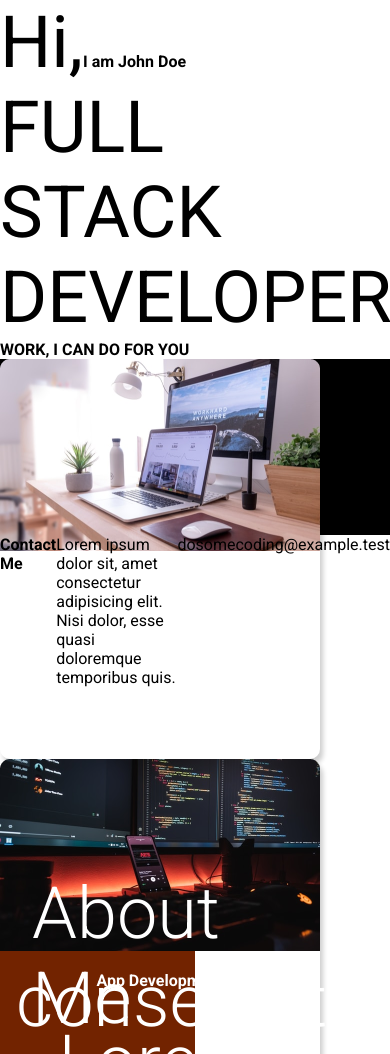
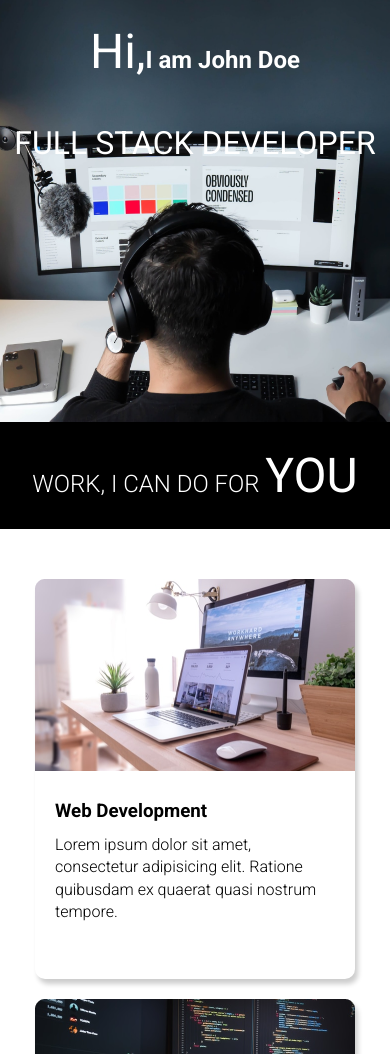
Before and after one commit to GopiWebDev/developer_landing_page, a plain HTML site: page index.html in a window 390 px wide. Shown: the top 1054 px of the page. Drawn offline with Linux system fonts and the light colour scheme.

Commit message:
added responsiveness

```diff
--- a/style.css
+++ b/style.css
@@ -2,68 +2,67 @@
   margin: 0;
   padding: 0;
   box-sizing: border-box;
-  font-size: 16px;
+}
+
+html,
+body {
+  line-height: 1.4;
+  font-weight: 300;
   font-family: "Roboto", sans-serif;
 }
 
-.main {
-  width: 100%;
+.hero_section {
+  background: url(images/developer.png);
   min-height: 100vh;
-  background: url(images/developer.png);
   background-position: center;
   background-size: cover;
   background-repeat: no-repeat;
 }
 
-.txt_cont {
+.txt_container {
   color: white;
+  max-width: 900px;
   margin: 0 auto;
-  max-width: 900px;
-  padding-top: 4.2em;
+  padding-top: 4em;
   line-height: 5.2em;
 }
 
-h1 {
-  font-weight: 400;
-  font-size: 4.5em;
-}
-
-h2 .lg_txt {
+.lg_txt {
   font-size: 4.5em;
   font-weight: 400;
 }
 
-h2 .sm_txt {
-  font-size: 1.5em;
-  font-weight: 600;
+.black_box {
+  background-color: black;
+  padding: 20px;
 }
 
-.work {
-  width: 100%;
-  height: 11em;
-  background-color: black;
+.black_box h2 {
+  font-size: 4.5em;
   color: white;
   text-align: center;
+  font-weight: 300;
 }
 
-.work p {
-  font-size: 4.5em;
-  font-weight: 300;
-  padding-top: 0.4em;
-}
-
-.work span {
+.black_box span {
   font-size: 6rem;
   font-weight: 400;
   color: white;
 }
 
-.stacks {
+.work {
   display: grid;
   gap: 20px;
   grid-template-columns: repeat(auto-fit, minmax(320px, 1fr));
   max-width: 1100px;
   margin: 50px auto;
+}
+
+.grid_item {
+  display: flex;
+  flex-direction: row;
+  justify-content: center;
+  align-items: center;
 }
 
 .card {
@@ -77,75 +76,85 @@ h2 .sm_txt {
   transform: scale(1.04);
   box-shadow: 3px 5px 5px rgba(1, 1, 1, 0.3);
   transition: 0.2s ease-in-out;
-  cursor: pointer;
-}
-
-.card_pic {
-  width: 100%;
-  height: 50%;
 }
 
 .card_content {
-  padding: 1em;
+  padding: 20px;
 }
 
-.card_title {
-  padding: 5px;
-  font-weight: 500;
-  font-size: 1.25em;
+.card_content h3 {
+  margin-bottom: 10px;
 }
 
-.card_desc {
-  padding: 5px;
+.bottom_section {
+  display: flex;
 }
 
 .contact {
-  width: 100%;
-  height: 19em;
-  display: flex;
+  background-color: #515603;
 }
 
-.cont {
-  width: 50%;
-  background-color: #515603;
-  color: white;
-  padding: 2rem;
+.about {
+  background-color: #722300;
 }
 
-.cont h2 {
-  font-size: 4.5rem;
+.contact,
+.about {
+  min-height: 300px;
+  padding: 32px;
+  color: white;
+}
+
+.about h2,
+.contact h2 {
+  font-size: 4em;
   font-weight: 300;
 }
 
-.cont p {
-  margin: 1rem 0;
+.about p,
+.contact p {
+  margin-bottom: 20px;
 }
 
-.about {
-  width: 50%;
-  background-color: #722300;
-  color: white;
-  padding: 2rem;
-}
-
-.about h2 {
-  font-size: 4.5rem;
-  font-weight: 300;
-}
-
-.about p {
-  margin: 1rem 0;
-}
-
-.footer {
-  width: 100%;
+footer {
   height: 4em;
   background-color: black;
   color: white;
   text-align: center;
+  padding: 20px;
 }
 
-.footer p {
-  font-size: 20px;
-  padding-top: 20px;
+@media (max-width: 786px) {
+  .hero_section {
+    min-height: 50vh;
+  }
+
+  .txt_container {
+    padding: 10px 0;
+    text-align: center;
+  }
+  .lg_txt {
+    font-size: 2em;
+  }
+
+  .black_box h2 {
+    font-size: 1.5em;
+  }
+
+  .black_box h2 span {
+    font-size: 2em;
+  }
+
+  .bottom_section {
+    flex-direction: column;
+  }
+
+  h1 {
+    font-size: 2em;
+  }
+
+  .about h2,
+  .contact h2 {
+    font-size: 2em;
+  }
 }
```
